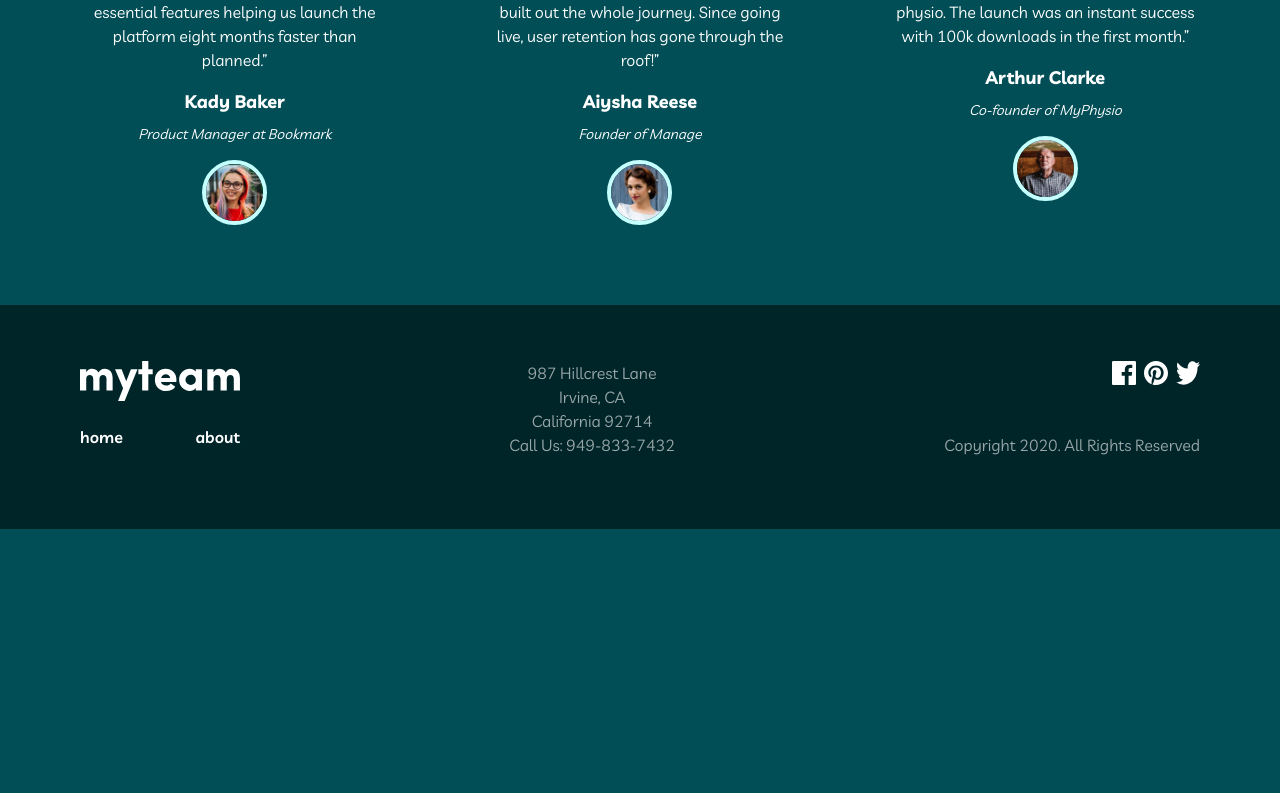
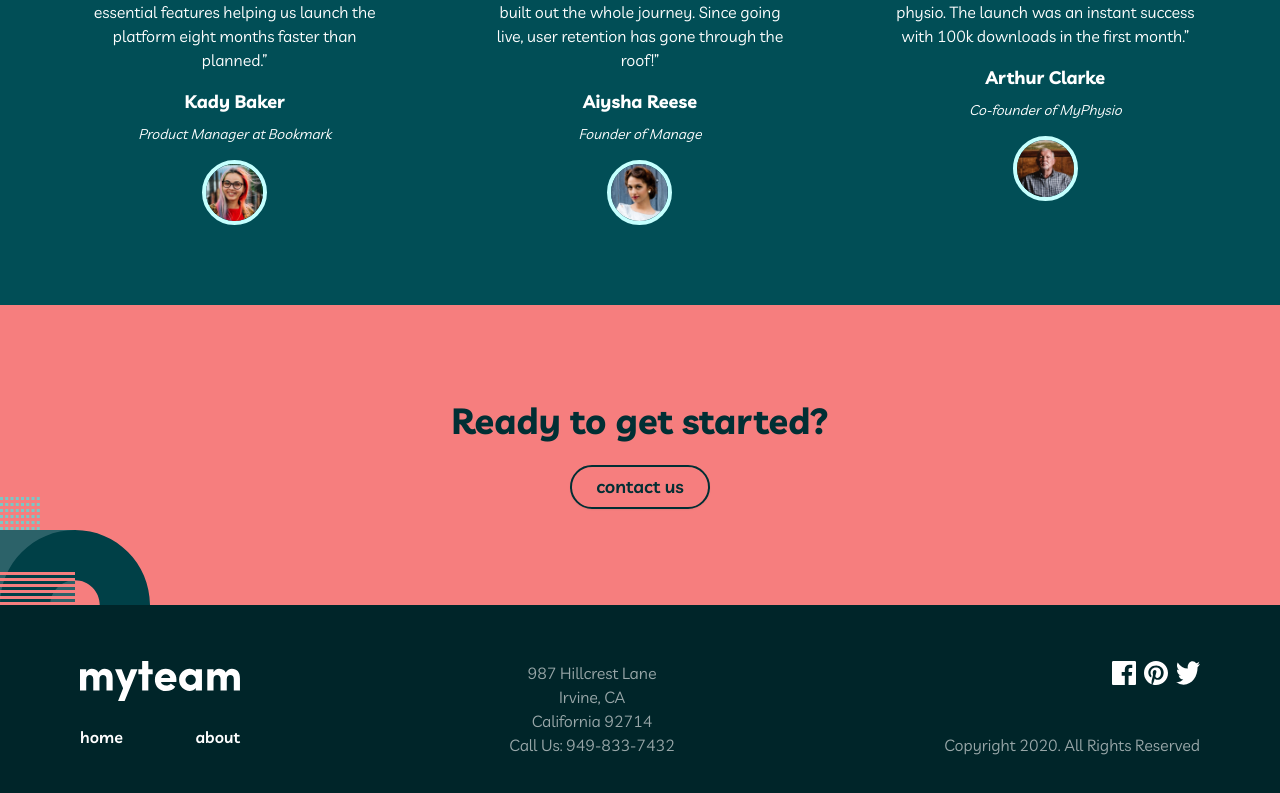
Before and after one commit to d-zucho/myteam-challenge24, a Next.js app: page / in a window 1280 px wide. Shown: the part 1544-2337 px from the top of the page. Before the commit the page ends 2073 px from the top, so only its background shows below. Built offline with nearby package versions, Linux system fonts and the light colour scheme.

Commit message:
add home bottom cta

```diff
--- a/src/app/page.tsx
+++ b/src/app/page.tsx
@@ -1,5 +1,6 @@
 import AboutSection from '@/components/AboutSection'
 import Hero from '@/components/Hero'
+import HomeCTA from '@/components/HomeCTA'
 import Testimonials from '@/components/Testimonials'
 
 export default function Home() {
@@ -9,6 +10,7 @@ export default function Home() {
       <AboutSection />
       {/* from other computer */}
       <Testimonials />
+      <HomeCTA />
     </main>
   )
 }
--- /dev/null
+++ b/src/components/HomeCTA.tsx
@@ -0,0 +1,31 @@
+import Image from 'next/image'
+import MaxWidthWrapper from './MaxWidthWrapper'
+import { Button } from './ui/button'
+
+const HomeCTA = () => {
+  return (
+    <div id='cta' className=' bg-lightCoral text-center relative'>
+      <MaxWidthWrapper className='py-20 md:py-24'>
+        <h2 className='text-3xl md:text-4xl text-sacrementroGreen font-bold'>
+          Ready to get started?
+        </h2>
+        <Button
+          variant={'outline'}
+          className='rounded-full py-5 px-6 bg-transparent border-sacrementroGreen border-2 text-lg text-sacrementroGreen font-semibold mx-auto hover:bg-sacrementroGreen hover:text-white transition-all hover:border-transparent mt-6 active:scale-105'
+        >
+          contact us
+        </Button>
+      </MaxWidthWrapper>
+      <Image
+        src={'/assets/bg-pattern-home-6-about-5.svg'}
+        width={150}
+        height={100}
+        alt='pattern'
+        aria-hidden='true'
+        className='absolute bottom-0 inset-x-0'
+      />
+    </div>
+  )
+}
+
+export default HomeCTA
```
